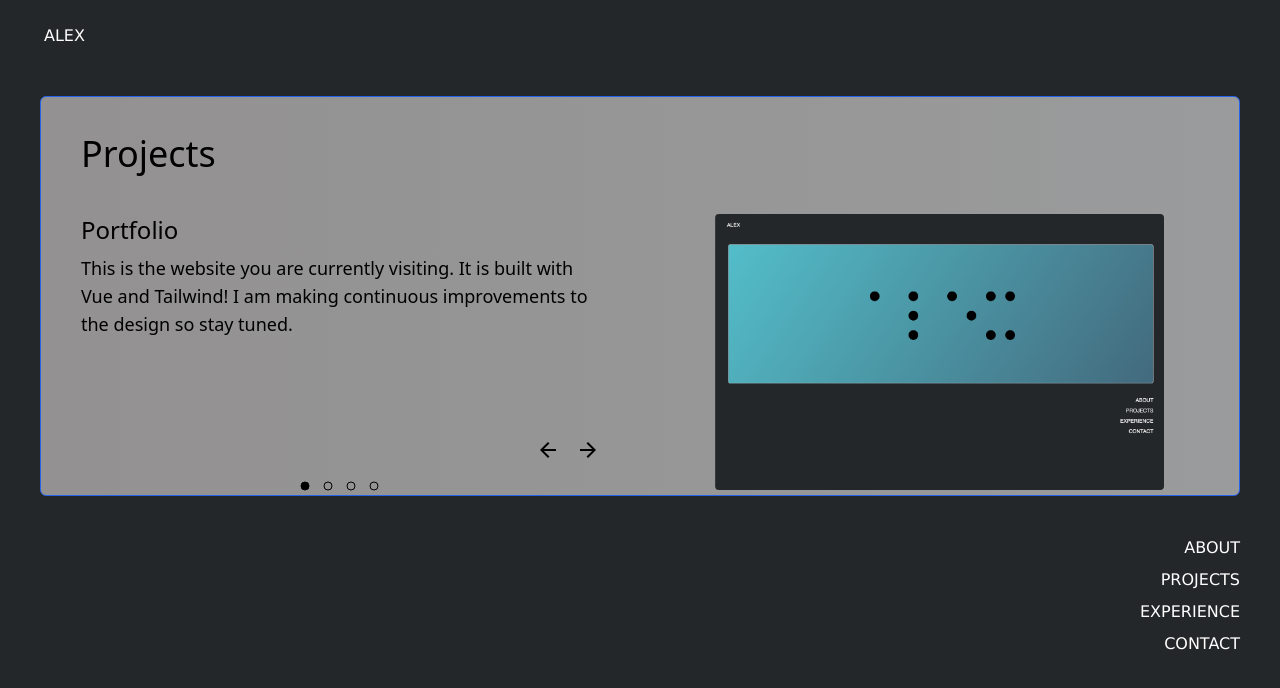
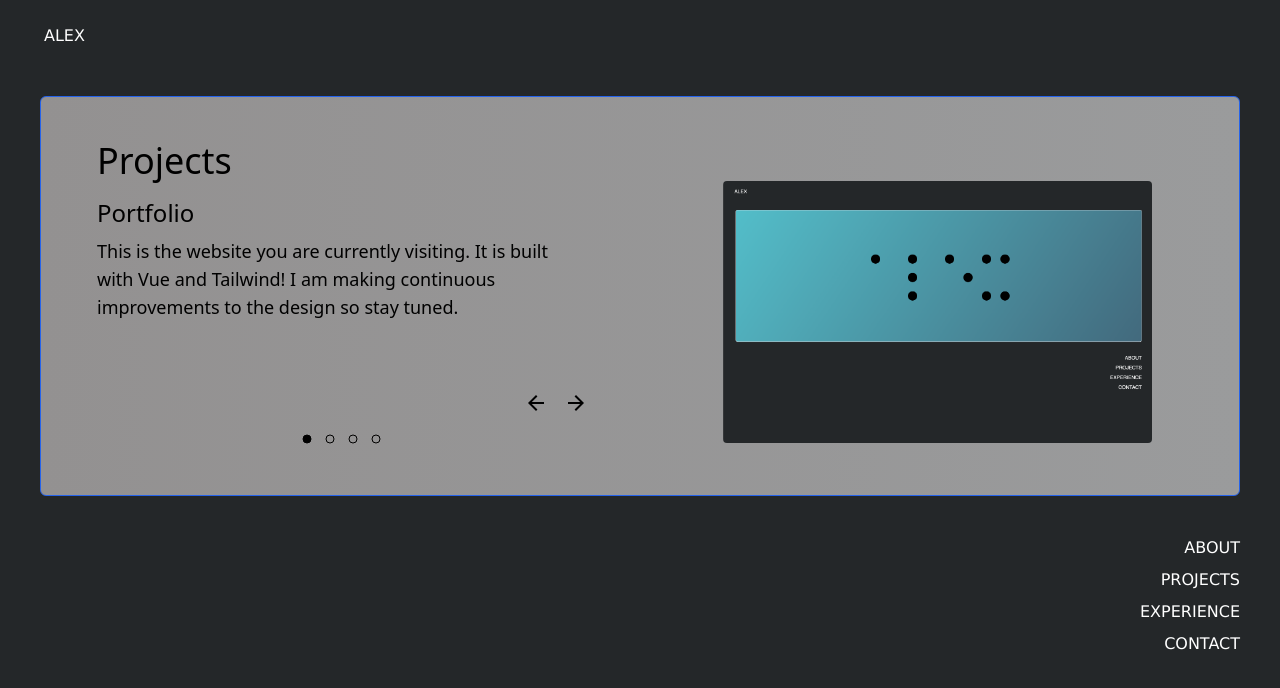
Before and after one commit to AlexGit123/portfolio, a Vue app: page / in a window 1280 px wide. Both pictures are taken after a click on the button "PROJECTS". Shown: the top 688 px of the page. Built offline with nearby package versions, Linux system fonts and the light colour scheme; a web font is replaced by a local one.

Commit message:
fixed layout of project page ensuring consistency on larger screens

```diff
--- a/src/views/HomePageView.vue
+++ b/src/views/HomePageView.vue
@@ -145,4 +145,5 @@ export default {
         opacity: 1;
     }
 }
+
 </style>
--- a/src/views/ProjectsView.vue
+++ b/src/views/ProjectsView.vue
@@ -1,12 +1,11 @@
 <template>
-    <div class="w-full p-10">
-        <h1 class="text-4xl">Projects</h1>
-    </div>
     <!-- grid -->
-    <div class="grid grid-cols-2">
+    <div class="w-full p-4">
+        <h1 class="text-4xl pl-10">Projects</h1>
+        <div class="grid grid-cols-2 gap-6">
             <!-- Left side content -->
             <div class="pl-10 pr-10 flex flex-col justify-between">
-            <div>
+                <div class="pt-4">
                     <p class="text-2xl">{{ getProjectById(selectedProjectId).title }}</p>
                     <p class="mt-2 text-lg">{{ getProjectById(selectedProjectId).description }}</p>
                 </div>
@@ -30,10 +29,11 @@
                 </div>
             </div>
             <!-- Right side content -->
-        <div class="pb-2">
+            <div class="pb-2 flex justify-center">
                 <div>
                     <ProjectCardComponent v-if="selectedProjectId" :key="selectedProjectId"
-                    :project="getProjectById(selectedProjectId)" />
+                        :project="getProjectById(selectedProjectId)" class="w-full  h-full" />
+                </div>
             </div>
         </div>
     </div>
```
Lines whose indentation alone changed are shown as unchanged.
